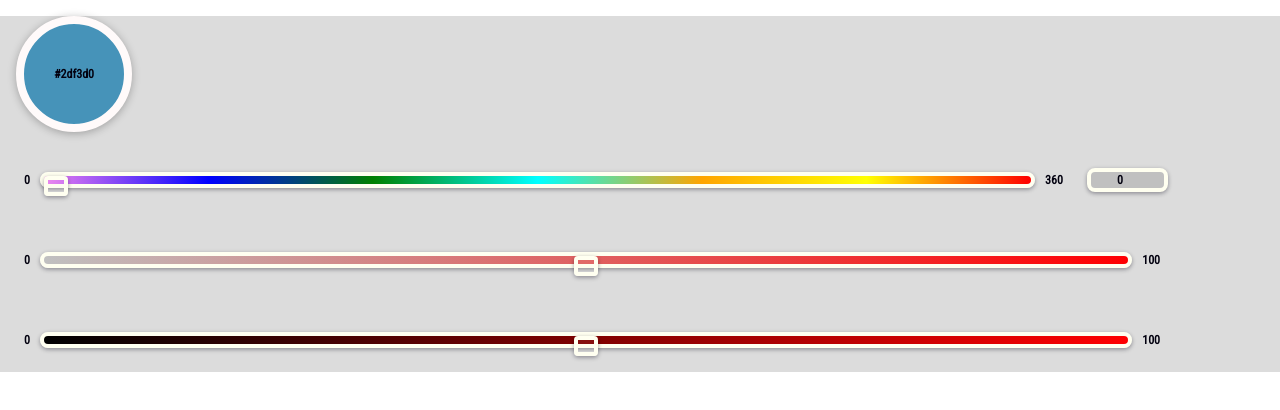
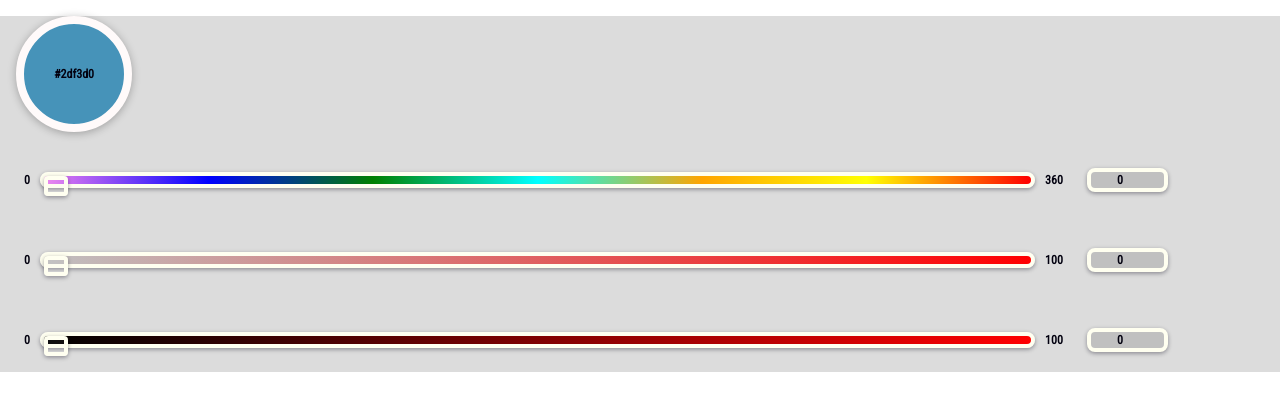
Before and after one commit to heartyhardy/catchy-colors, a React (Create React App) app: page / in a window 1280 px wide. Shown: the top 410 px of the page. Built offline with nearby package versions, Linux system fonts and the light colour scheme.

Commit message:
Added key events to all pickers

```diff
--- a/src/components/color-picker/brightness-picker/brightness-picker.css
+++ b/src/components/color-picker/brightness-picker/brightness-picker.css
@@ -14,6 +14,21 @@
     font-weight: bold;
     margin: 0 .5rem 0 .5rem;
     color: #02000f;
+}
+
+.brightness-specific-value{
+    width: 5rem;
+    font-family: 'Roboto Condensed', sans-serif;
+    font-size: .75rem;
+    font-weight: bold;
+    text-align: center;
+    color: #02000f;
+    background-color: silver;
+    outline: none;
+    border-radius: .5rem;
+    border: .25rem solid ivory;
+    box-shadow: 0 .1rem .25rem #05001660;
+    margin-left: 1rem;
 }
 
 .brightness-range {
--- a/src/components/color-picker/brightness-picker/brightness-picker.js
+++ b/src/components/color-picker/brightness-picker/brightness-picker.js
@@ -17,6 +17,8 @@ const BrightnessPicker = props => (
             type="range"
             min="0"
             max="100"
+            value={props.brightness}
+            onChange={props.valueChanged}
         />
 
         <p
@@ -24,6 +26,16 @@ const BrightnessPicker = props => (
         >
             100
         </p>
+
+        <input
+            className="brightness-specific-value"
+            type="number"
+            min="0"
+            max="100"
+            value={props.brightness}
+            onChange={props.valueChanged}
+        />
+
     </Aux>
 )
 
--- a/src/components/color-picker/color-picker.js
+++ b/src/components/color-picker/color-picker.js
@@ -8,10 +8,22 @@ import BrightnessPicker from './brightness-picker/brightness-picker';
 const ColorPicker = props => {
 
     const [hue, setHue] = useState(0);
+    const [saturation, setSaturation] = useState(0);
+    const [brightness, setBrightness] = useState(0);
 
     const onHueChanged = event => {
         const val = event.target.value;
-        setHue((val < 0 || val > 360) ? 0: val);
+        setHue((val < 0 || val > 360) ? 0 : val);
+    }
+
+    const onSaturationChanged = event => {
+        const val = event.target.value;
+        setSaturation((val < 0 || val > 100) ? 0 : val);
+    }
+
+    const onBrightnessChanged = event => {
+        const val = event.target.value;
+        setBrightness((val < 0 || val > 100) ? 0 : val);
     }
 
     return (
@@ -22,8 +34,14 @@ const ColorPicker = props => {
                 hue={hue}
                 valueChanged={onHueChanged}
             />
-            <SaturationPicker />
-            <BrightnessPicker />
+            <SaturationPicker
+                saturation={saturation}
+                valueChanged={onSaturationChanged}
+            />
+            <BrightnessPicker
+                brightness={brightness}
+                valueChanged={onBrightnessChanged}
+            />
         </Aux>
     )
 }
--- a/src/components/color-picker/saturation-picker/saturation-picker.css
+++ b/src/components/color-picker/saturation-picker/saturation-picker.css
@@ -14,6 +14,21 @@
     font-weight: bold;
     margin: 0 .5rem 0 .5rem;
     color: #02000f;
+}
+
+.saturation-specific-value{
+    width: 5rem;
+    font-family: 'Roboto Condensed', sans-serif;
+    font-size: .75rem;
+    font-weight: bold;
+    text-align: center;
+    color: #02000f;
+    background-color: silver;
+    outline: none;
+    border-radius: .5rem;
+    border: .25rem solid ivory;
+    box-shadow: 0 .1rem .25rem #05001660;
+    margin-left: 1rem;
 }
 
 .saturation-range {
--- a/src/components/color-picker/saturation-picker/saturation-picker.js
+++ b/src/components/color-picker/saturation-picker/saturation-picker.js
@@ -18,6 +18,8 @@ const SaturationPicker = props => (
             type="range"
             min="0"
             max="100"
+            value={props.saturation}
+            onChange={props.valueChanged}
         />
 
         <p
@@ -26,6 +28,15 @@ const SaturationPicker = props => (
             100
         </p>
 
+        <input
+            className="saturation-specific-value"
+            type="number"
+            min="0"
+            max="100"
+            value={props.saturation}
+            onChange={props.valueChanged}
+        />
+
     </Aux>
 )
 
```
